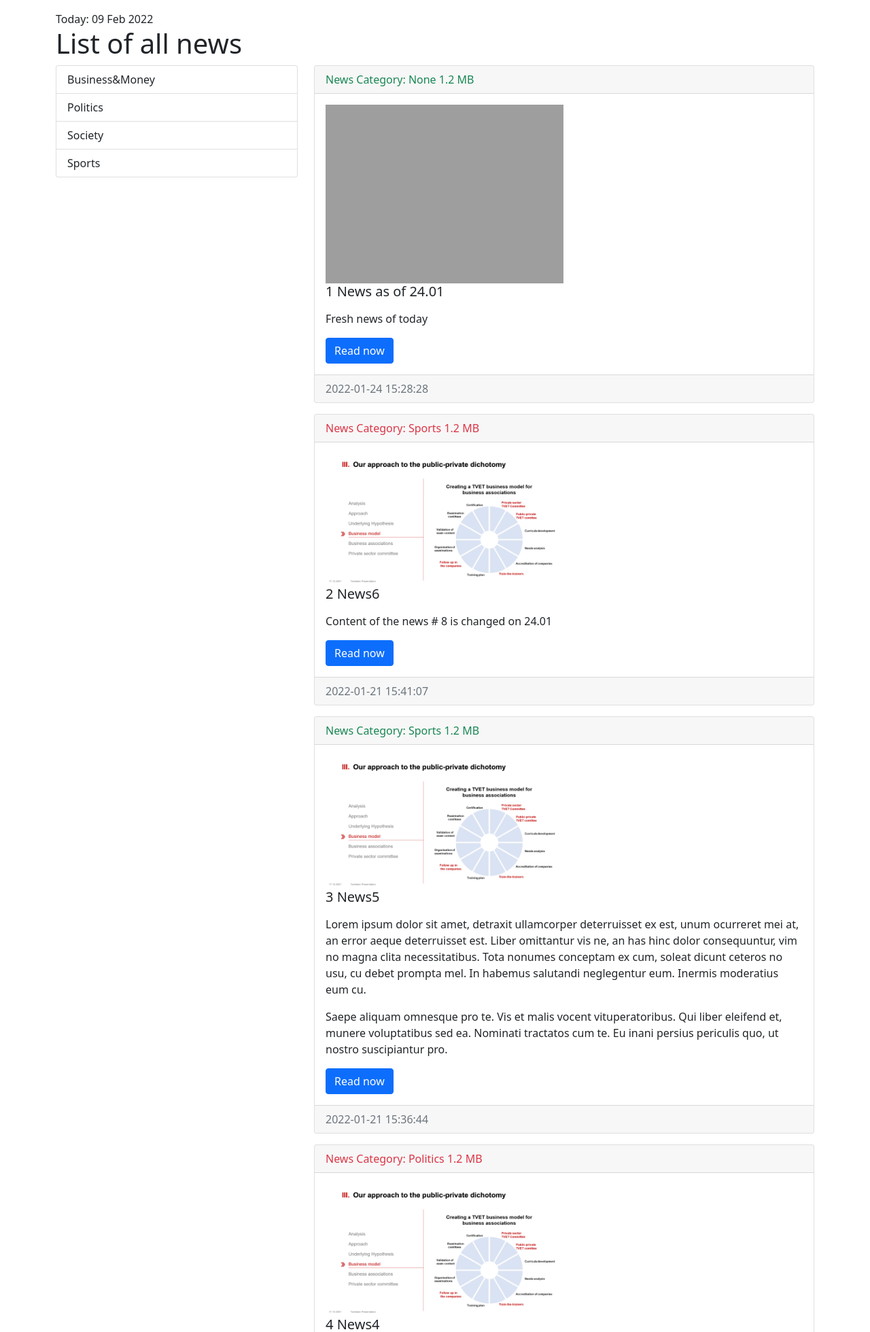
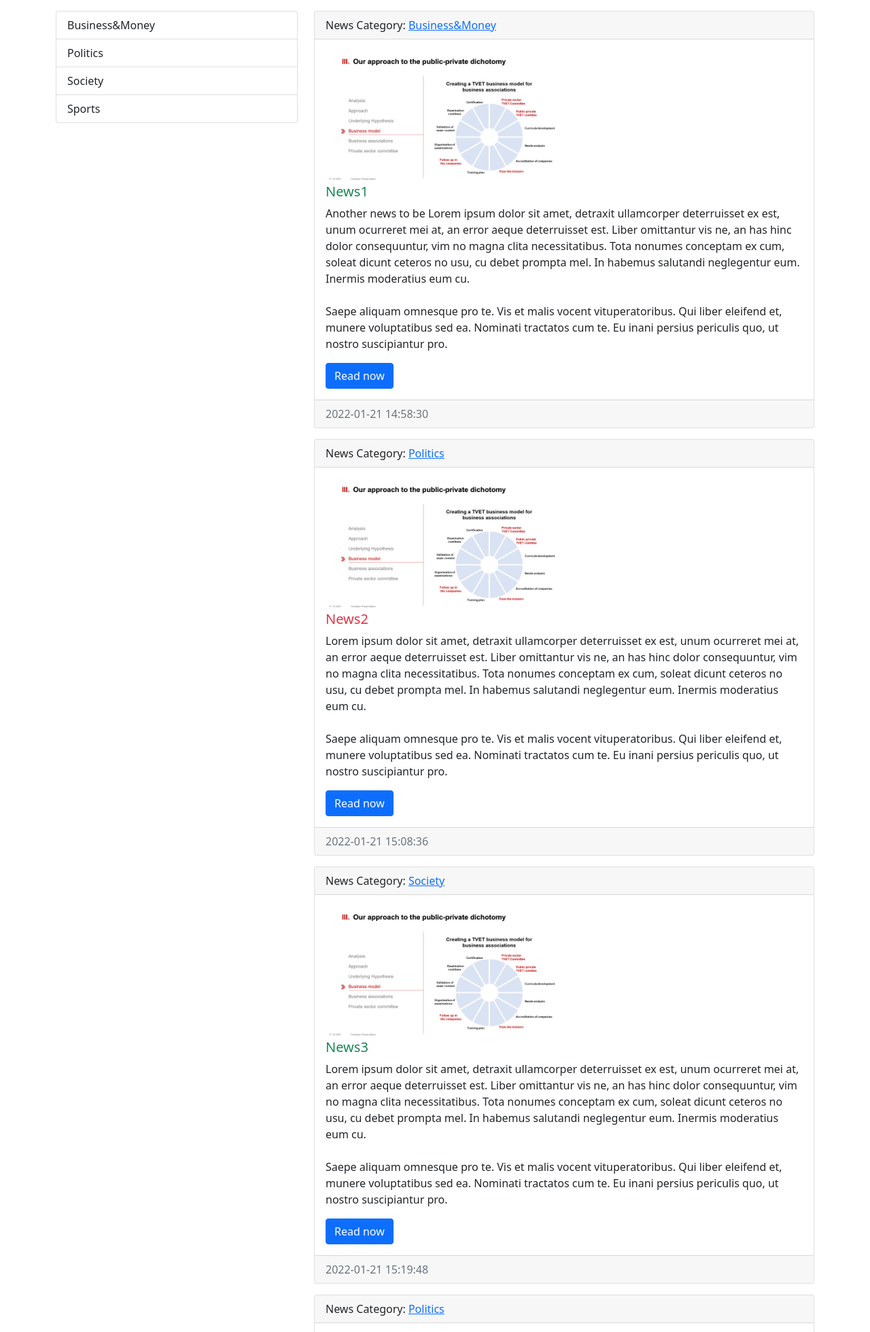
Before and after one commit to ajarochka/myWebsite, a Django app: page / in a window 1280 px wide. Shown: the part 56-2016 px from the top of the page at 68% size. Run offline with Django 4.2, Linux system fonts and the light colour scheme; data comes from the database, SQL or seed files in the repository; grey boxes are pictures that could not be loaded.

Commit message:
Creating new repo

```diff
--- a/miniwebsite/firstapp/templates/firstapp/index.html
+++ b/miniwebsite/firstapp/templates/firstapp/index.html
@@ -1,3 +1,63 @@
+{% extends 'base.html' %}
+{% block sidebar %}
+    <div class="list-group">
+      {% include 'incl/_sidebar.html' %}
+    </div>
+{% endblock %}
+
+{% block content %}
+      {% for i in newsAll%}
+      <div class="card mb-3">
+        <div class="card-header">
+          News Category: <a href="{% url 'category' i.category.pk %}">{{ i.category }}</a>
+<!--          {{ '1234567'| filesizeformat }}-->
+<!--          {{i.count}}-->
+        </div>
+        <div class="card-body">
+          <div class="media">
+              <div class="media-body">
+                {% if i.photo %}
+                  <img src="{{i.photo.url}}" width="350">
+                {% else %}
+                  <img src="https://cdn1.vectorstock.com/i/1000x1000/50/20/no-photo-or-blank-image-icon-loading-images-vector-37375020.jpg"
+                       width="350" class="mr-3">
+                {% endif %}
+                  <h5 class="card-title {% cycle 'text-success' 'text-danger' %}">{{i.title}}</h5>
+<!--                  <h5 class="card-title">{{forloop.counter}} {{i.title}}</h5>-->
+                  <p class="card-text">{{i.content|linebreaksbr}}</p>
+                  <a href="#" class="btn btn-primary">Read now</a>
+            </div>
+          </div>
+        </div>
+        <div class="card-footer text-muted">
+          {{i.created_at|date:"Y-m-d H:i:s"}}
+        </div>
+      </div>
+    {% endfor %}
+    </div>
+{% endblock %}
+
+
+<!--<body>-->
+<!--<div class="container mt-3">-->
+<!--  Today: {% now " d M Y"%}-->
+<!--  <h1>{{titleInHTML}}</h1>-->
+<!--  <div class="row">-->
+<!--  </div>-->
+<!--</div>-->
+<!--    &lt;!&ndash; Optional JavaScript; choose one of the two! &ndash;&gt;-->
+
+<!--    &lt;!&ndash; Option 1: Bootstrap Bundle with Popper &ndash;&gt;-->
+<!--    <script src="https://cdn.jsdelivr.net/npm/bootstrap@5.1.3/dist/js/bootstrap.bundle.min.js" integrity="sha384-ka7Sk0Gln4gmtz2MlQnikT1wXgYsOg+OMhuP+IlRH9sENBO0LRn5q+8nbTov4+1p" crossorigin="anonymous"></script>-->
+
+<!--    &lt;!&ndash; Option 2: Separate Popper and Bootstrap JS &ndash;&gt;-->
+<!--    &lt;!&ndash;-->
+<!--    <script src="https://cdn.jsdelivr.net/npm/@popperjs/core@2.10.2/dist/umd/popper.min.js" integrity="sha384-7+zCNj/IqJ95wo16oMtfsKbZ9ccEh31eOz1HGyDuCQ6wgnyJNSYdrPa03rtR1zdB" crossorigin="anonymous"></script>-->
+<!--    <script src="https://cdn.jsdelivr.net/npm/bootstrap@5.1.3/dist/js/bootstrap.min.js" integrity="sha384-QJHtvGhmr9XOIpI6YVutG+2QOK9T+ZnN4kzFN1RtK3zEFEIsxhlmWl5/YESvpZ13" crossorigin="anonymous"></script>-->
+<!--    &ndash;&gt;-->
+<!--  </body>-->
+
+
 <!--<!DOCTYPE html>-->
 <!--<html lang="en">-->
 <!--<head>-->
@@ -18,113 +78,3 @@
 <!--{% endfor %}-->
 <!--</body>-->
 <!--</html>-->
-
-<!doctype html>
-<html lang="en">
-  <head>
-    <!-- Required meta tags -->
-    <meta charset="utf-8">
-    <meta name="viewport" content="width=device-width, initial-scale=1">
-
-    <!-- Bootstrap CSS -->
-    <link href="https://cdn.jsdelivr.net/npm/bootstrap@5.1.3/dist/css/bootstrap.min.css" rel="stylesheet" integrity="sha384-1BmE4kWBq78iYhFldvKuhfTAU6auU8tT94WrHftjDbrCEXSU1oBoqyl2QvZ6jIW3" crossorigin="anonymous">
-
-    <title>{{titleInHtml}}</title>
-  </head>
-  <body>
-    <nav class="navbar navbar-expand-lg navbar-light bg-light">
-  <div class="container-fluid">
-    <a class="navbar-brand" href="#">News Site</a>
-    <button class="navbar-toggler" type="button" data-bs-toggle="collapse" data-bs-target="#navbarSupportedContent" aria-controls="navbarSupportedContent" aria-expanded="false" aria-label="Toggle navigation">
-      <span class="navbar-toggler-icon"></span>
-    </button>
-    <div class="collapse navbar-collapse" id="navbarSupportedContent">
-      <ul class="navbar-nav me-auto mb-2 mb-lg-0">
-        <li class="nav-item">
-          <a class="nav-link active" aria-current="page" href="#">Homepage</a>
-        </li>
-<!--        <li class="nav-item">-->
-<!--          <a class="nav-link" href="#">Link</a>-->
-<!--        </li>-->
-<!--        <li class="nav-item dropdown">-->
-<!--          <a class="nav-link dropdown-toggle" href="#" id="navbarDropdown" role="button" data-bs-toggle="dropdown" aria-expanded="false">-->
-<!--            Dropdown-->
-<!--          </a>-->
-<!--          <ul class="dropdown-menu" aria-labelledby="navbarDropdown">-->
-<!--            <li><a class="dropdown-item" href="#">Action</a></li>-->
-<!--            <li><a class="dropdown-item" href="#">Another action</a></li>-->
-<!--            <li><hr class="dropdown-divider"></li>-->
-<!--            <li><a class="dropdown-item" href="#">Something else here</a></li>-->
-<!--          </ul>-->
-<!--        </li>-->
-        <li class="nav-item">
-          <a class="nav-link disabled">Disabled</a>
-        </li>
-      </ul>
-      <form class="d-flex">
-        <input class="form-control me-2" type="search" placeholder="Search" aria-label="Search">
-        <button class="btn btn-outline-success" type="submit">Search</button>
-      </form>
-    </div>
-  </div>
-</nav>
-
-<div class="container mt-3">
-  Today: {% now " d M Y"%}
-  <h1>{{titleInHTML}}</h1>
-  <div class="row">
-    <div class="col-md-4">
-      <div class="list-group">
-        {% for category in categories %}
-        <a href="#" class="list-group-item list-group-item-action " aria-current="true">
-          {{category.title}}
-        </a>
-        {% endfor %}
-      </div>
-    </div>
-    <div class="col-md-8">
-<!--    this news timeline is reversed. if remove the word "reversed" it will go in the creation order asc-->
-      {% for i in newsAll reversed%}
-      <div class="card mb-3">
-        <div class="card-header {% cycle 'text-success' 'text-danger' %}">
-          News Category: {{ i.category }}
-          {{ '1234567'| filesizeformat }}
-          {{i.count}}
-        </div>
-        <div class="card-body">
-          <div class="media">
-            {% if i.photo %}
-              <img src="{{i.photo.url}}" width="350" class="mr-3">
-            {% else %}
-              <img src="https://cdn1.vectorstock.com/i/1000x1000/50/20/no-photo-or-blank-image-icon-loading-images-vector-37375020.jpg"
-                   width="350" class="mr-3">
-            {% endif %}
-            <div class="media-body">
-              <h5 class="card-title">{{forloop.counter}} {{i.title}}</h5>
-              <p class="card-text">{{i.content|linebreaks}}</p>
-              <a href="#" class="btn btn-primary">Read now</a>
-            </div>
-          </div>
-        </div>
-        <div class="card-footer text-muted">
-          {{i.created_at|date:"Y-m-d H:i:s"}}
-        </div>
-      </div>
-    {% endfor %}
-    </div>
-  </div>
-
-
-</div>
-    <!-- Optional JavaScript; choose one of the two! -->
-
-    <!-- Option 1: Bootstrap Bundle with Popper -->
-    <script src="https://cdn.jsdelivr.net/npm/bootstrap@5.1.3/dist/js/bootstrap.bundle.min.js" integrity="sha384-ka7Sk0Gln4gmtz2MlQnikT1wXgYsOg+OMhuP+IlRH9sENBO0LRn5q+8nbTov4+1p" crossorigin="anonymous"></script>
-
-    <!-- Option 2: Separate Popper and Bootstrap JS -->
-    <!--
-    <script src="https://cdn.jsdelivr.net/npm/@popperjs/core@2.10.2/dist/umd/popper.min.js" integrity="sha384-7+zCNj/IqJ95wo16oMtfsKbZ9ccEh31eOz1HGyDuCQ6wgnyJNSYdrPa03rtR1zdB" crossorigin="anonymous"></script>
-    <script src="https://cdn.jsdelivr.net/npm/bootstrap@5.1.3/dist/js/bootstrap.min.js" integrity="sha384-QJHtvGhmr9XOIpI6YVutG+2QOK9T+ZnN4kzFN1RtK3zEFEIsxhlmWl5/YESvpZ13" crossorigin="anonymous"></script>
-    -->
-  </body>
-</html>
--- a/miniwebsite/firstapp/urls.py
+++ b/miniwebsite/firstapp/urls.py
@@ -2,10 +2,11 @@
 from .views import *
 
 urlpatterns = [
-    path('', index),
-    path('about/', about),
-    path('contactus/', about),
-    path('category/<int:category_id>', get_category)
+    path('', index, name = 'home'),
+    path('about/', about, name = 'about'),
+    path('contactus/', contactus, name = 'contact'),
+    path('category/<int:category_id>', get_category, name = 'category'),
+    path('news/<int:news_id>', view_news, name = 'view_news')
 
 
 ]
--- a/miniwebsite/firstapp/views.py
+++ b/miniwebsite/firstapp/views.py
@@ -38,17 +38,17 @@
     content = {
         'title': title,
     }
-    return render(request, 'firstapp/about.html', context=content)
+    return render(request, template_name='firstapp/about.html', context=content)
 
 def contactus(request):
     title = 'Please, contact us 24/7'
     content = {
         'title': title,
     }
-    return render(request, 'firstapp/contact.html', context=content)
+    return render(request, template_name='firstapp/contact.html', context=content)
 
 def get_category(request, category_id):
-    news = News.objects.filter(pk=category_id)
+    news = News.objects.filter(category=category_id)
     categories = Category.objects.order_by('title')
     category = Category.objects.get(pk=category_id)
 
@@ -56,3 +56,12 @@
                'allCategories': categories,
                'category': category}
     return render(request, 'firstapp/category.html', content)
+
+def view_news(request, news_id):
+    # try:
+    #     news = News.objects.get(pk=news_id)
+    # except News.DoesNotExist:
+    #     raise Http404('such news does not exist')
+
+    news_item = get_object_or_404(News, pk=news_id)
+    return render(request, 'firstapp/category.html', {'news': news})
--- a/miniwebsite/miniwebsite/settings.py
+++ b/miniwebsite/miniwebsite/settings.py
@@ -56,7 +56,7 @@
 TEMPLATES = [
     {
         'BACKEND': 'django.template.backends.django.DjangoTemplates',
-        'DIRS': [],
+        'DIRS': [os.path.join(BASE_DIR, 'templates')],
         'APP_DIRS': True,
         'OPTIONS': {
             'context_processors': [
--- /dev/null
+++ b/miniwebsite/templates/base.html
@@ -0,0 +1,34 @@
+<!doctype html>
+<html lang="en">
+  <head>
+    <meta charset="utf-8">
+    <meta name="viewport" content="width=device-width, initial-scale=1">
+
+    <!-- Bootstrap CSS -->
+    <link href="https://cdn.jsdelivr.net/npm/bootstrap@5.1.3/dist/css/bootstrap.min.css" rel="stylesheet" integrity="sha384-1BmE4kWBq78iYhFldvKuhfTAU6auU8tT94WrHftjDbrCEXSU1oBoqyl2QvZ6jIW3" crossorigin="anonymous">
+
+    <title>{% block title %}News from Kyrgyzstan{% endblock %}</title>
+  </head>
+<body>
+
+{% include 'incl/_nav.html' %}
+<div class="container mt-3">
+  <div class="row">
+      <div class="col-md-4">
+        {% block sidebar %}SIDEBAR{% endblock %}
+      </div>
+      <div class="col-md-8">
+      {% block content %}CONTENT{% endblock %}
+      </div>
+  </div>
+</div>
+
+    <script src="https://cdn.jsdelivr.net/npm/bootstrap@5.1.3/dist/js/bootstrap.bundle.min.js" integrity="sha384-ka7Sk0Gln4gmtz2MlQnikT1wXgYsOg+OMhuP+IlRH9sENBO0LRn5q+8nbTov4+1p" crossorigin="anonymous"></script>
+
+    <!-- Option 2: Separate Popper and Bootstrap JS -->
+    <!--
+    <script src="https://cdn.jsdelivr.net/npm/@popperjs/core@2.10.2/dist/umd/popper.min.js" integrity="sha384-7+zCNj/IqJ95wo16oMtfsKbZ9ccEh31eOz1HGyDuCQ6wgnyJNSYdrPa03rtR1zdB" crossorigin="anonymous"></script>
+    <script src="https://cdn.jsdelivr.net/npm/bootstrap@5.1.3/dist/js/bootstrap.min.js" integrity="sha384-QJHtvGhmr9XOIpI6YVutG+2QOK9T+ZnN4kzFN1RtK3zEFEIsxhlmWl5/YESvpZ13" crossorigin="anonymous"></script>
+    -->
+  </body>
+</html>
--- /dev/null
+++ b/miniwebsite/templates/incl/_nav.html
@@ -0,0 +1,36 @@
+<nav class="navbar navbar-expand-lg navbar-light bg-light">
+  <div class="container-fluid">
+    <a class="navbar-brand" href="#">News Site</a>
+    <button class="navbar-toggler" type="button" data-bs-toggle="collapse" data-bs-target="#navbarSupportedContent" aria-controls="navbarSupportedContent" aria-expanded="false" aria-label="Toggle navigation">
+      <span class="navbar-toggler-icon"></span>
+    </button>
+    <div class="collapse navbar-collapse" id="navbarSupportedContent">
+      <ul class="navbar-nav me-auto mb-2 mb-lg-0">
+        <li class="nav-item">
+          <a class="nav-link active" aria-current="page" href="{% url 'home' %}">Homepage</a>
+        </li>
+<!--        <li class="nav-item">-->
+<!--          <a class="nav-link" href="#">Link</a>-->
+<!--        </li>-->
+<!--        <li class="nav-item dropdown">-->
+<!--          <a class="nav-link dropdown-toggle" href="#" id="navbarDropdown" role="button" data-bs-toggle="dropdown" aria-expanded="false">-->
+<!--            Dropdown-->
+<!--          </a>-->
+<!--          <ul class="dropdown-menu" aria-labelledby="navbarDropdown">-->
+<!--            <li><a class="dropdown-item" href="#">Action</a></li>-->
+<!--            <li><a class="dropdown-item" href="#">Another action</a></li>-->
+<!--            <li><hr class="dropdown-divider"></li>-->
+<!--            <li><a class="dropdown-item" href="#">Something else here</a></li>-->
+<!--          </ul>-->
+<!--        </li>-->
+        <li class="nav-item">
+          <a class="nav-link disabled">Disabled</a>
+        </li>
+      </ul>
+      <form class="d-flex">
+        <input class="form-control me-2" type="search" placeholder="Search" aria-label="Search">
+        <button class="btn btn-outline-success" type="submit">Search</button>
+      </form>
+    </div>
+  </div>
+</nav>
--- /dev/null
+++ b/miniwebsite/templates/incl/_sidebar.html
@@ -0,0 +1,10 @@
+{% load news_tags %}
+    <div class="list-group">
+
+        {% find_category as categories %}
+        {% for item in categories %}
+            <a href="{% url 'category' item.pk %}" class="list-group-item list-group-item-action" aria-current="true">
+        {{ item.title}}
+            </a>
+        {%endfor%}
+    </div>
```
Also changed, not shown: miniwebsite/firstapp/models.py (+12 -0 lines), miniwebsite/firstapp/templates/firstapp/category.html (+42 -9 lines).
